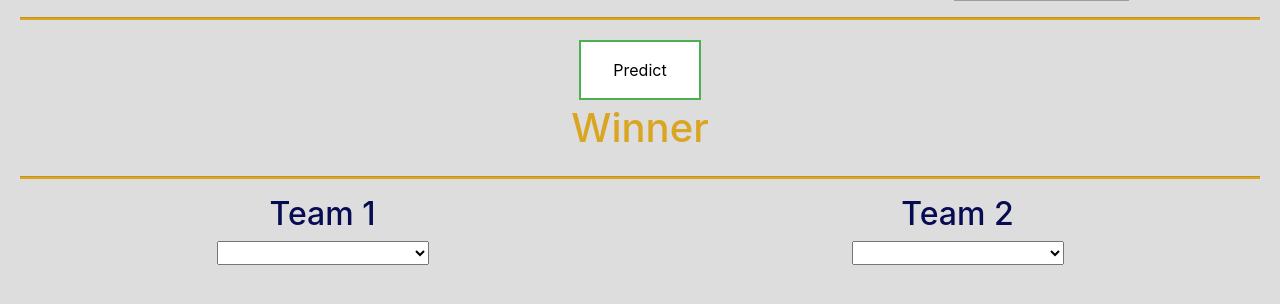
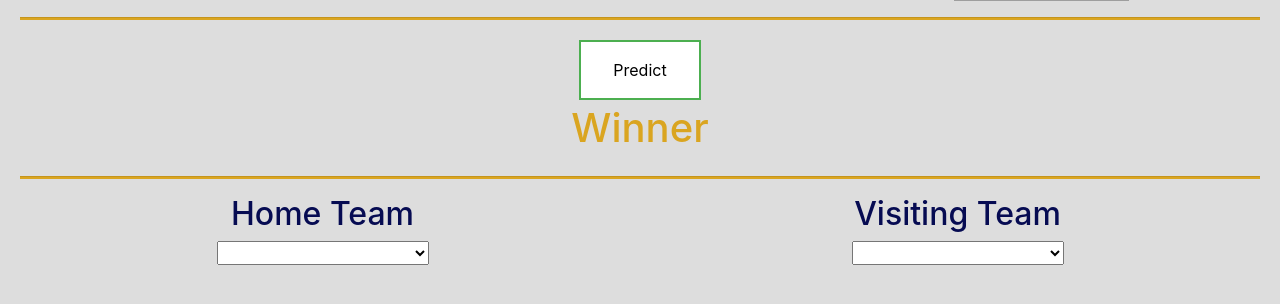
Before and after one commit to arerickson28/Machine-Learning-NBA, a Flask app: page / in a window 1280 px wide. Shown: the part 303-607 px from the top of the page. Run offline with Flask 2, Linux system fonts and the light colour scheme; some libraries are stand-ins or nearby versions; grey boxes are pictures that could not be loaded.

Commit message:
renamed team 1 and team 2

```diff
--- a/templates/index.html
+++ b/templates/index.html
@@ -64,14 +64,14 @@
 
     <div class="row">
         <div class="col-6">
-            <h2>Team 1</h2>
+            <h2>Home Team</h2>
             <div id="Team1Selector"></div>
             <div id="Team1Logo"></div>
             <div id="Team1Stats" class="stats"></div>
         </div>
 
         <div class="col-6">
-            <h2>Team 2</h2>
+            <h2>Visiting Team</h2>
             <div id="Team2Selector"></div>
             <div id="Team2Logo"></div>
             <div id="Team2Stats" class="stats"></div>
```
